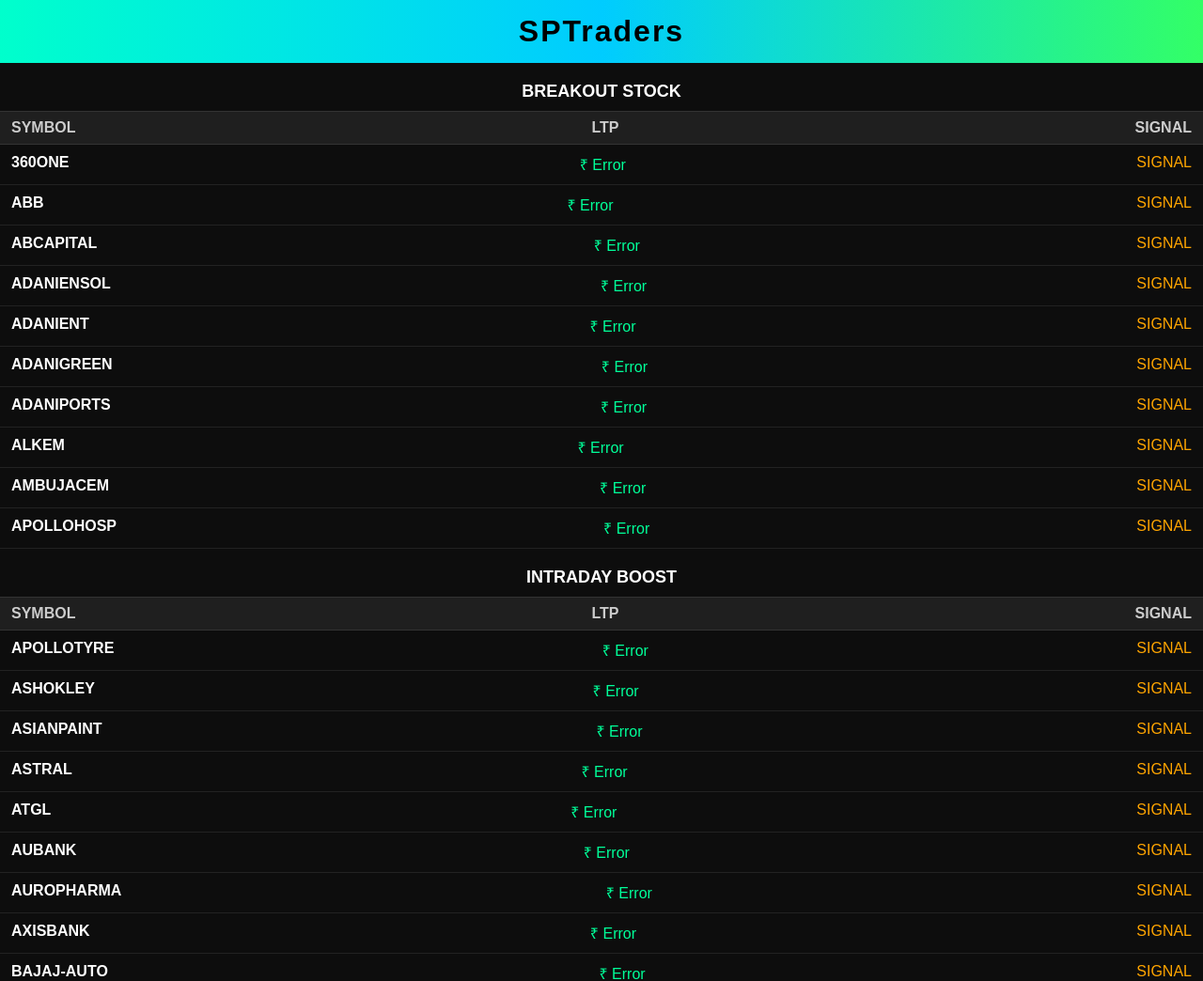
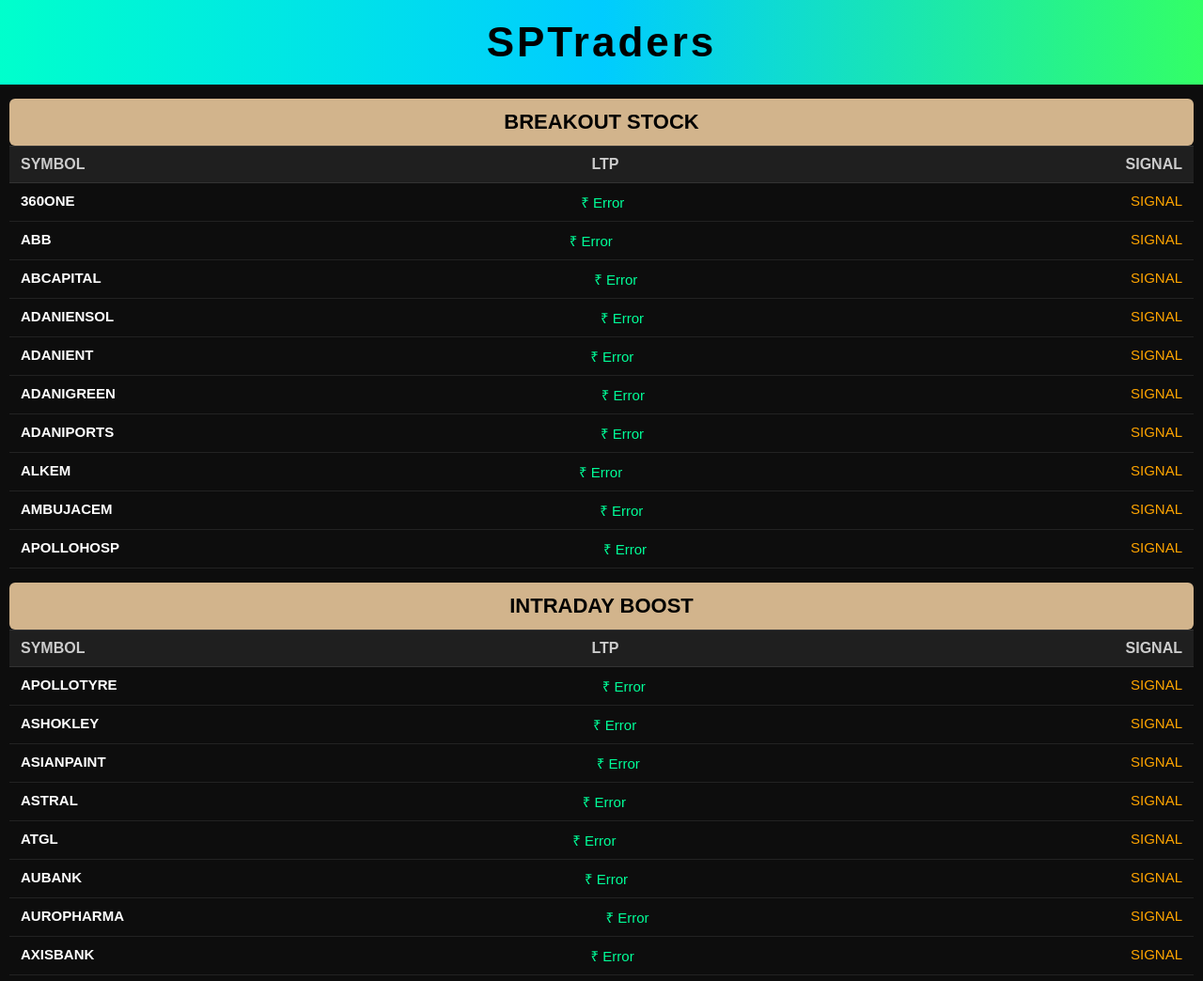
Before and after one commit to saishtradingbeliveintrade/SPTrading, a FastAPI app: page / in a window 1280 px wide. Shown: the top 1044 px of the page at 94% size. Run offline with FastAPI, Linux system fonts and the light colour scheme; data that the repository does not hold is empty.

Commit message:
Update index.html

```diff
--- a/templates/index.html
+++ b/templates/index.html
@@ -11,23 +11,27 @@
         color:white;
     }
 
-        /* Top Brand Header */
+    /* BIG BRAND */
     .brand{
         text-align:center;
-            font-size:32px;
+        font-size:44px;          /* मोठं केलं */
         font-weight:900;
-            padding:15px 0;
+        padding:20px 0;
         background:linear-gradient(90deg,#00ffcc,#00ccff,#33ff66);
         color:black;
-            letter-spacing:2px;
+        letter-spacing:3px;
     }
 
+    /* Section Box Title */
     .section-title{
         text-align:center;
         font-weight:bold;
-            padding:10px;
-            font-size:18px;
-            margin-top:10px;
+        padding:12px;
+        font-size:22px;          /* मोठं केलं */
+        margin:15px 10px 0 10px;
+        background:#d2b48c;      /* light brown */
+        color:black;
+        border-radius:6px;
     }
 
     /* Column Header Bar */
@@ -35,11 +39,12 @@
         display:flex;
         justify-content:space-between;
         background:#1f1f1f;
-            padding:8px 12px;
+        padding:10px 12px;
         font-weight:bold;
         border-top:1px solid #333;
         border-bottom:1px solid #333;
         color:#ccc;
+        margin:0 10px;
     }
 
     .stock-box{
@@ -47,11 +52,12 @@
         justify-content:space-between;
         padding:10px 12px;
         border-bottom:1px solid #222;
+        margin:0 10px;
     }
 
-        .symbol{font-weight:bold;}
-        .ltp{color:#00ff99;}
-        .signal{color:orange;}
+    .symbol{font-weight:bold;font-size:15px;}
+    .ltp{color:#00ff99;font-size:15px;}
+    .signal{color:orange;font-size:15px;}
 </style>
 </head>
 <body>
```
Lines whose indentation alone changed are shown as unchanged.
